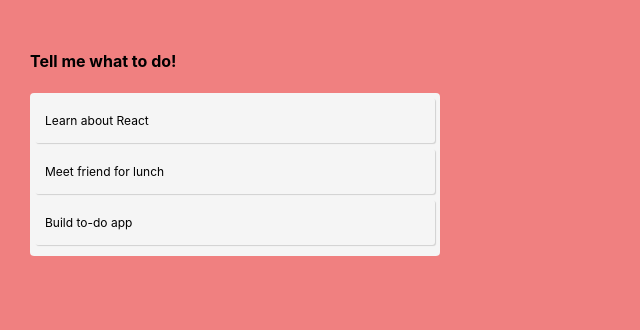
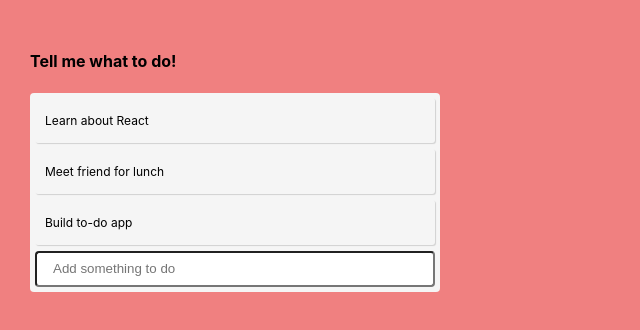
Before and after one commit to bruhu/to-do-with-hooks, a React (Create React App) app: page / in a window 1280 px wide. Shown: the top 330 px of the page, without its empty margins (0-640 px from the left). Built offline with nearby package versions, Linux system fonts and the light colour scheme.

Commit message:
Todo list works, input form to add elements on the list works too.

```diff
--- a/src/App.js
+++ b/src/App.js
@@ -1,5 +1,5 @@
 import React, { useState } from "react";
-import "./App.css"
+import "./App.css";
 
 //another component!
 //we will pass here the props written below - using destructure
@@ -8,7 +8,7 @@
 }
 
 //third functional component we create, will contain the form
-function TodoForm({addTodo}){
+function TodoForm({ addTodo }) {
   // this form will have a state to it, so we use the hook again
   // value  for the state, setValue for the method that updates the state - useState empty by default
   const [value, setValue] = useState("");
@@ -16,14 +16,23 @@
   const handleSubmit = e => {
     e.preventDefault();
     // prevent to submit with an empty value:
-
-}
-return(
+    if (!value) return;
+    addTodo(value);
+    // to clear the form out:
+    setValue("");
+  };
+  return (
     <form onSubmit={handleSubmit}>
       {/* in setValue we want to send whatever is in that input */}
-<input type="text" className="input" value={value} onChange={e => setValue(e.target.value)}></input>
+      <input
+        type="text"
+        className="input"
+        value={value}
+        placeholder="Add something to do"
+        onChange={e => setValue(e.target.value)}
+      />
     </form>
-)
+  );
 }
 
 //this will be the main component
@@ -46,6 +55,12 @@
     }
   ]);
 
+  const addToDo = text => {
+    // we take the array of todos (whole thing w/spread operator) and add text
+    const newTodos = [...todos, { text }];
+    setTodos(newTodos);
+  };
+
   return (
     <div className="app">
       <h4>Tell me what to do!</h4>
@@ -56,6 +71,7 @@
         {todos.map((todo, index) => (
           <Todo key={index} index={index} todo={todo} />
         ))}
+        <TodoForm addTodo={addToDo} />
       </div>
     </div>
   );
```
Lines whose indentation alone changed are shown as unchanged.
